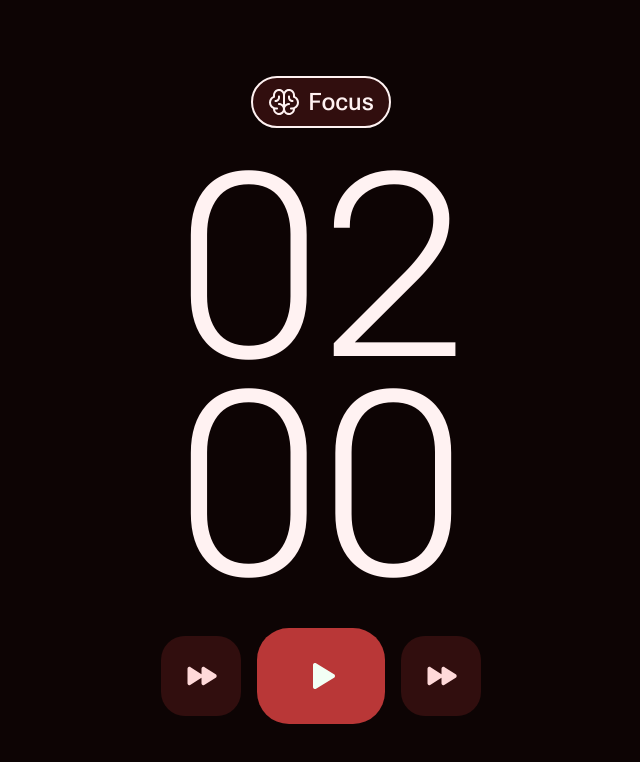
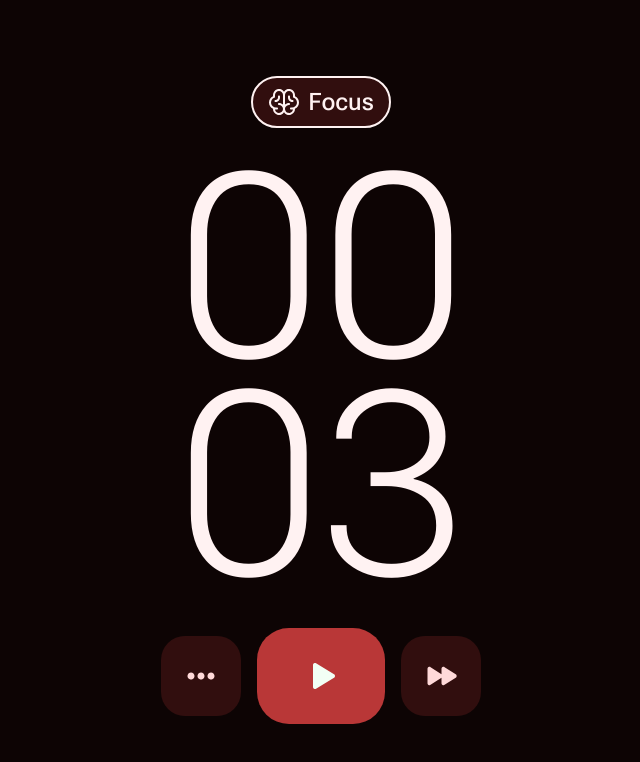
Before and after one commit to grJDh/typodoro, a React (Create React App) app: page / in a window 1280 px wide. Shown: the top 762 px of the page, without its empty margins (319-959 px from the left). Built offline with nearby package versions, Linux system fonts and the light colour scheme.

Commit message:
Added phases Combined minutes and seconds vars into one array

```diff
--- a/src/App.tsx
+++ b/src/App.tsx
@@ -48,27 +48,27 @@ const ButtonsWrapper = styled.div`
   justify-content: space-between;
 `;
 
+//fix timer with Date()
+
 const App = () => {
 
-  const starterMinutes = 2;
-  const starterSeconds = 0;
+  const phasesQueue = ['focus', 'short', 'focus', 'short', 'focus', 'short', 'focus', 'long'];
+  const focusTime = [0,3] //minutues, seconds
+  const shortBreakTime = [0,2];
+  const longBreakTime = [0,5];
 
   const [isRunning, setIsRunning] = useState(false);
-  const [minutes, setMinutes] = useState(starterMinutes);
-  const [seconds, setSeconds] = useState(starterSeconds);
-  const [frozenMinutes, setFrozenMinutes] = useState(starterMinutes);
-  const [frozenSeconds, setFrozenSeconds] = useState(starterSeconds);
+  const [currentTime, setCurrentTime] = useState(focusTime);
+  const [frozenTime, setFrozenTime] = useState(focusTime);
+  const [currentPhase, setCurrentPhase] = useState(0);
 
-  const formattedMinutes = minutes < 10 ? `0${minutes}` : minutes;
-  const formattedSeconds = seconds < 10 ? `0${seconds}` : seconds;
+  const formattedMinutes = currentTime[0] < 10 ? `0${currentTime[0]}` : currentTime[0];
+  const formattedSeconds = currentTime[1] < 10 ? `0${currentTime[1]}` : currentTime[1];
 
   const toggleTimer = () => {
     setIsRunning(!isRunning);
 
-    if (isRunning) {
-      setFrozenMinutes(minutes);
-      setFrozenSeconds(seconds);
-    }
+    if (isRunning) setFrozenTime(currentTime);
   }
 
   useEffect(() => {
@@ -76,23 +76,34 @@ const App = () => {
       let timerOneSecondInterval = setTimeout(() => {
         clearTimeout(timerOneSecondInterval);
 
-        if (seconds === 0) {
-          if (minutes !== 0) {
-            setMinutes(minutes - 1);
-            setSeconds(59);
+        if (currentTime[1] === 0) {
+          if (currentTime[1] !== 0) {
+            setCurrentTime([currentTime[1] - 1, 59]);
           } else {
-            setMinutes(starterMinutes);
-            setSeconds(starterSeconds);
+            const nextPhase = (currentPhase === 7) ? 0 : currentPhase + 1;
+            if (phasesQueue[currentPhase] === 'long') setCurrentPhase(0)
+            else setCurrentPhase(currentPhase + 1);
+
+            switch (phasesQueue[nextPhase]) {
+              case 'short':
+                setCurrentTime(shortBreakTime);
+                break;
+              case 'long':
+                setCurrentTime(longBreakTime);
+                break;
+              default:
+                setCurrentTime(focusTime);
+                break;
+            }
           }
         } else {
-          setSeconds(seconds - 1);
+          setCurrentTime([currentTime[0], currentTime[1] - 1]);
         }
       }, 1000);
     } else {
-      setMinutes(frozenMinutes);
-      setSeconds(frozenSeconds);
+      setCurrentTime(frozenTime);
     }
-  }, [isRunning, minutes, seconds]);
+  }, [isRunning, currentTime, frozenTime, currentPhase, phasesQueue, shortBreakTime, longBreakTime, focusTime]);
 
   return (
     <ThemeProvider theme={theme}>
@@ -100,7 +111,7 @@ const App = () => {
       <GlobalStyle />
 
       <MainWrapper>
-        <Phase />
+        <Phase phase={phasesQueue[currentPhase]} />
 
         <TimerWrapper>
           <TimerTime isRunning={isRunning}>{formattedMinutes}</TimerTime>
@@ -108,7 +119,7 @@ const App = () => {
         </TimerWrapper>
 
         <ButtonsWrapper>
-          <SecondaryButton icon="dots" />
+          <SecondaryButton icon="menu" />
           <StartPauseButton isRunning={isRunning} toggleTimer={toggleTimer} />
           <SecondaryButton icon="skip" />
         </ButtonsWrapper>
```
